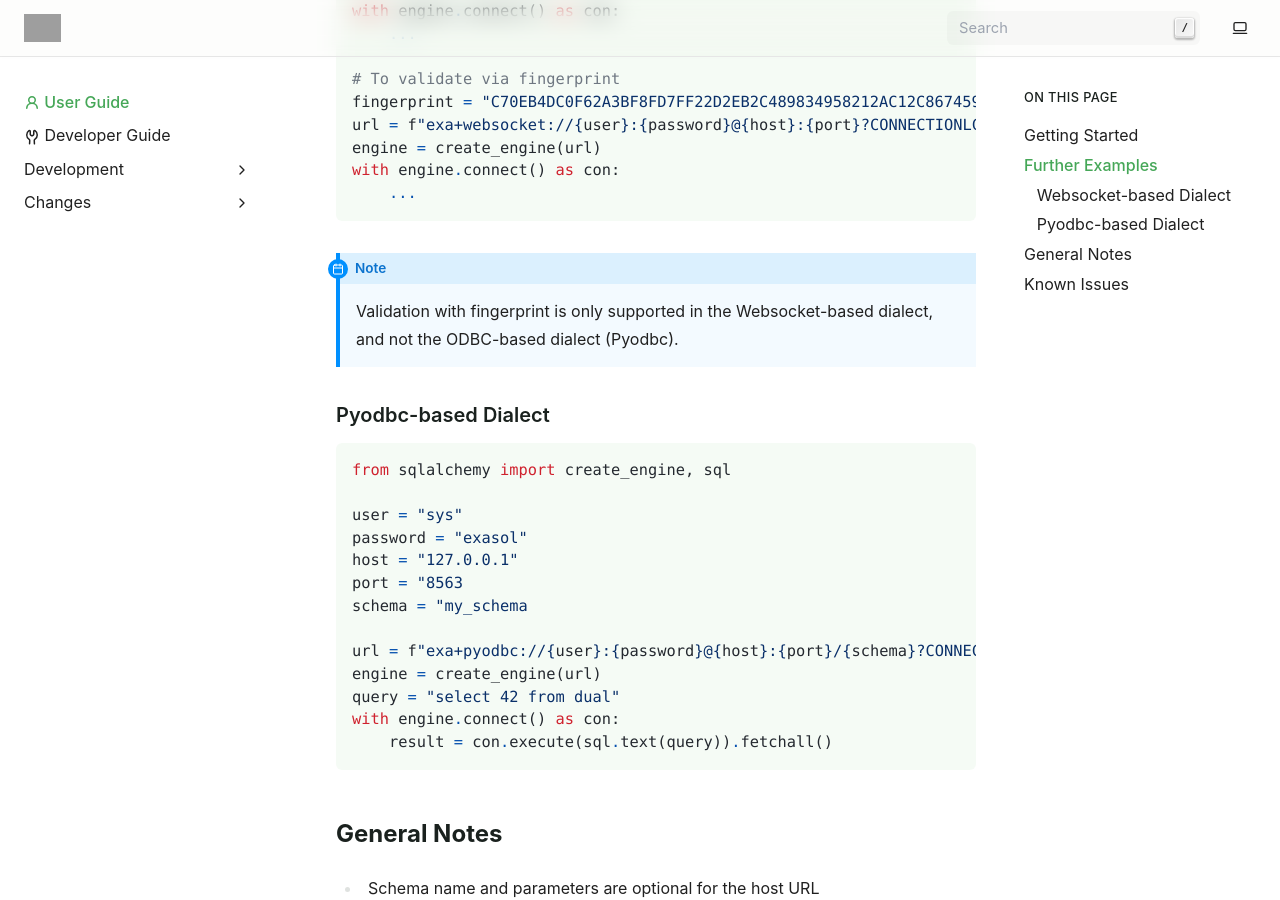
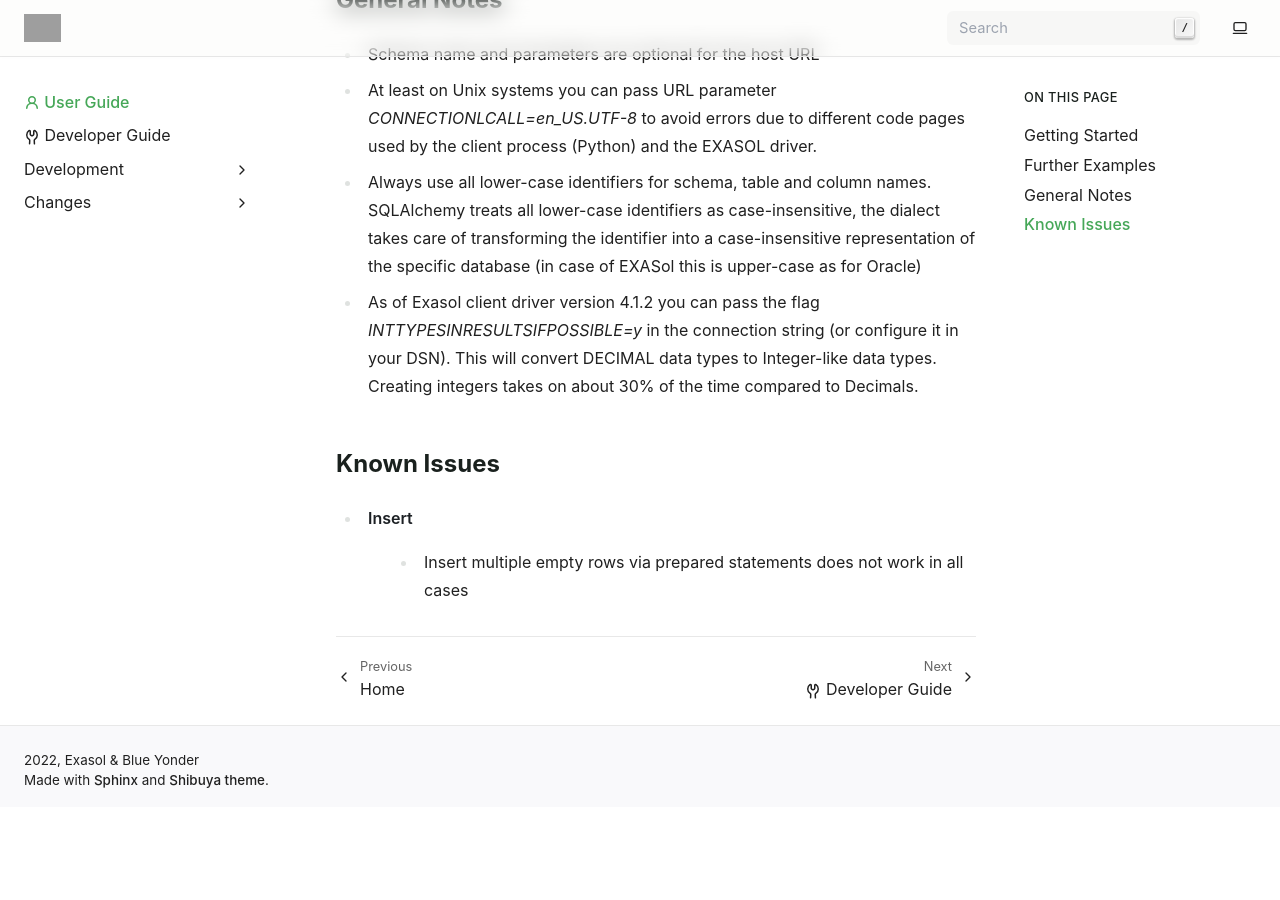
Before and after one commit to exasol/sqlalchemy-exasol, a Sphinx documentation site: the page built from doc/user_guide.rst, in a window 1280 px wide and 900 px high, scrolled down 2499 px. Built offline with Sphinx 7.4.7, drawn with Linux system fonts in a browser that asks for light colours; pages that are not in the unit, such as notebooks, are missing from menus; after the commit the page ends 3306 px from its top, so only the background shows below that; some of the changed text lies outside the part shown; grey boxes are pictures that could not be loaded.

Commit message:
Remove pyodbc and odbc comments from documents

```diff
--- a/doc/user_guide.rst
+++ b/doc/user_guide.rst
@@ -52,21 +52,8 @@
         ...
 
 
-.. warning::
-
-   To use an ODBC-based dialect, you must specify it as an extra during installation.
-   Maintenance for these ODBC-based dialects is paused, and it is planned to remove them
-   in future versions.
-
-   .. code-block:: shell
-
-      pip install "sqlalchemy-exasol[pydobc]"
-
 Further Examples
 ~~~~~~~~~~~~~~~~
-
-Websocket-based Dialect
-------------------------
 
 .. code-block:: python
 
@@ -116,30 +103,6 @@
         ...
 
 
-.. note::
-   Validation with fingerprint is only supported in the Websocket-based dialect, and not
-   the ODBC-based dialect (Pyodbc).
-
-
-Pyodbc-based Dialect
----------------------
-
-.. code-block:: python
-
-    from sqlalchemy import create_engine, sql
-
-    user = "sys"
-    password = "exasol"
-    host = "127.0.0.1"
-    port = "8563
-    schema = "my_schema
-
-    url = f"exa+pyodbc://{user}:{password}@{host}:{port}/{schema}?CONNECTIONLCALL=en_US.UTF-8&driver=EXAODBC"
-    engine = create_engine(url)
-    query = "select 42 from dual"
-    with engine.connect() as con:
-        result = con.execute(sql.text(query)).fetchall()
-
 General Notes
 ~~~~~~~~~~~~~
 
```
Also changed, not shown: README.rst (+1 -19 lines), doc/developer_guide/developer_guide.rst (+2 -15 lines).
